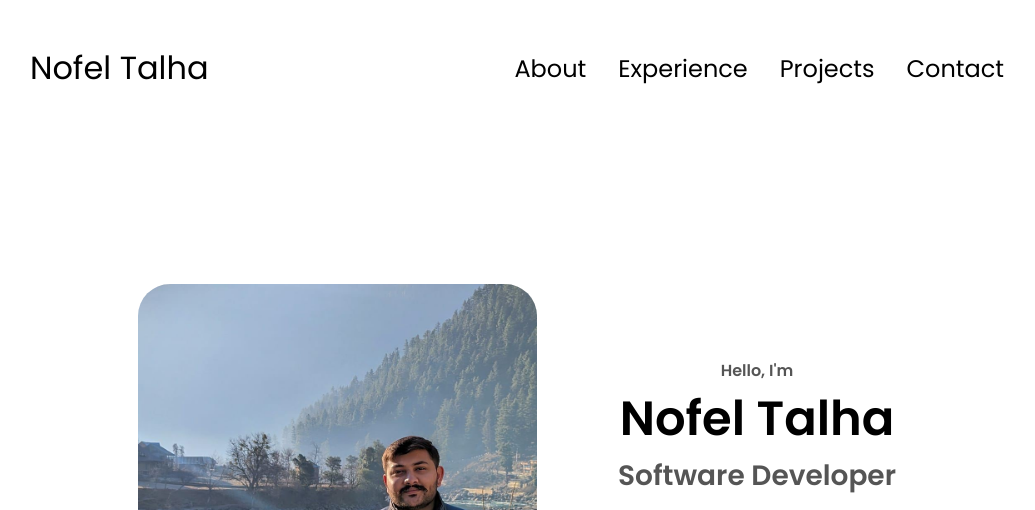
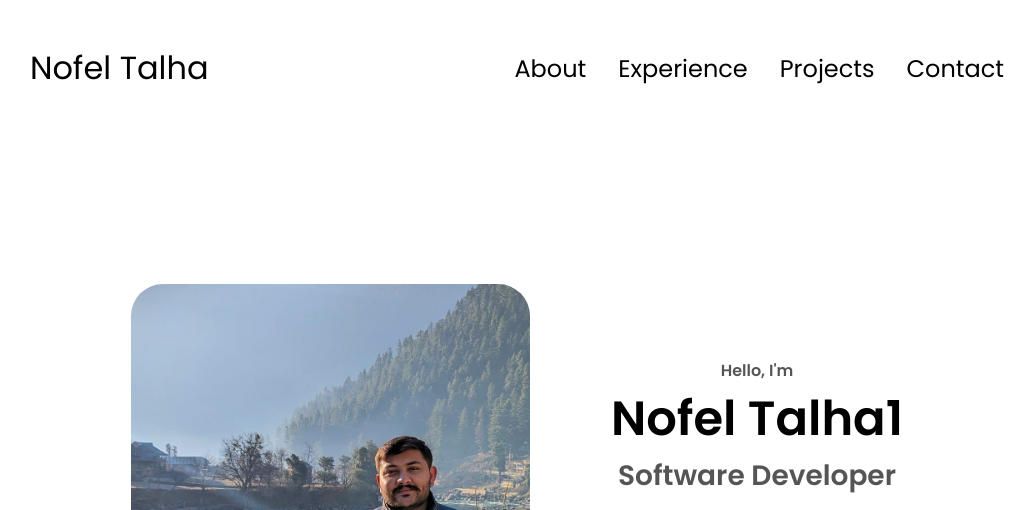
Before and after one commit to D1abol1cal/Nofel-Portfolio, a plain HTML site: page index.html in a window 1280 px wide. Shown: the top 510 px of the page, without its empty margins (123-1158 px from the left). Drawn offline with Linux system fonts and the light colour scheme.

Commit message:
checking change to live deployment

```diff
--- a/index.html
+++ b/index.html
@@ -42,7 +42,7 @@
       </div>
       <div class="section__text">
         <p class="section__text__p1">Hello, I'm</p>
-        <h1 class="title">Nofel Talha</h1>
+        <h1 class="title">Nofel Talha1</h1>
         <p class="section__text__p2">Software Developer</p>
         <div class="btn-container">
           <button
```
